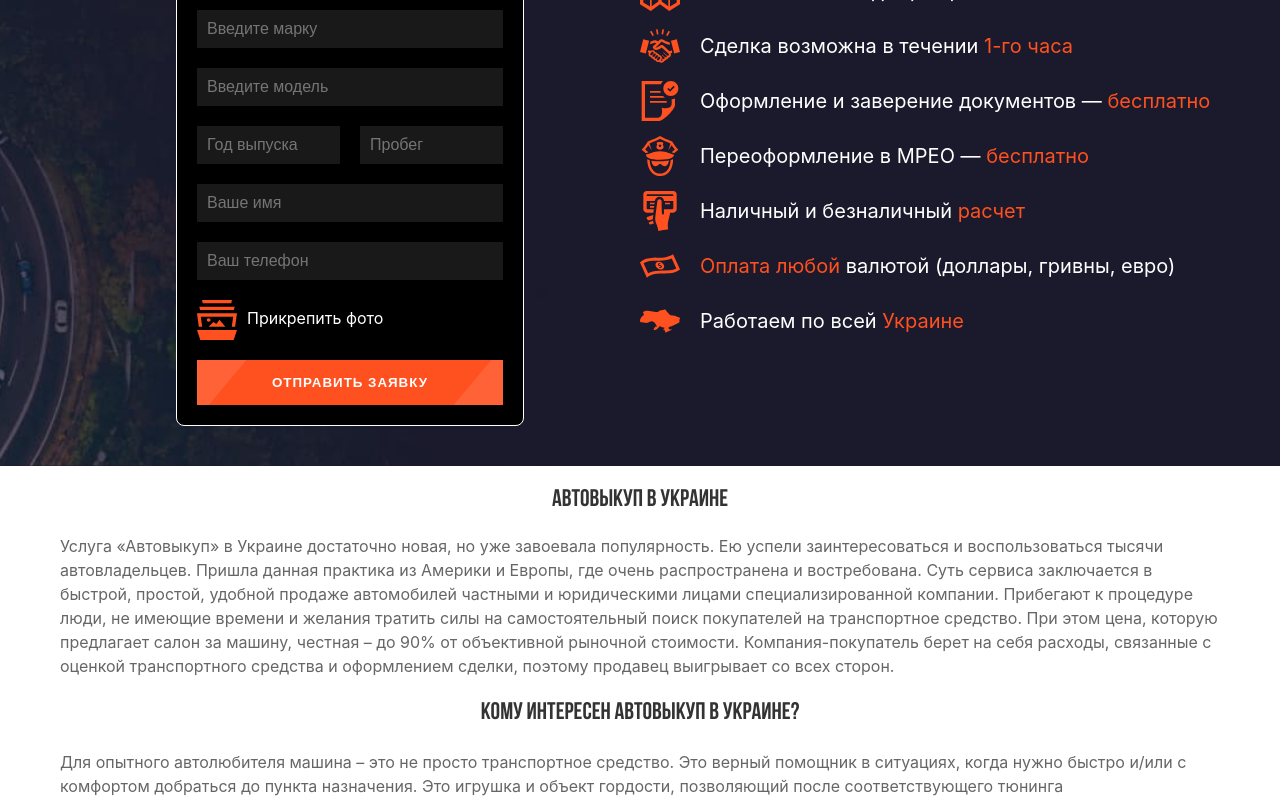
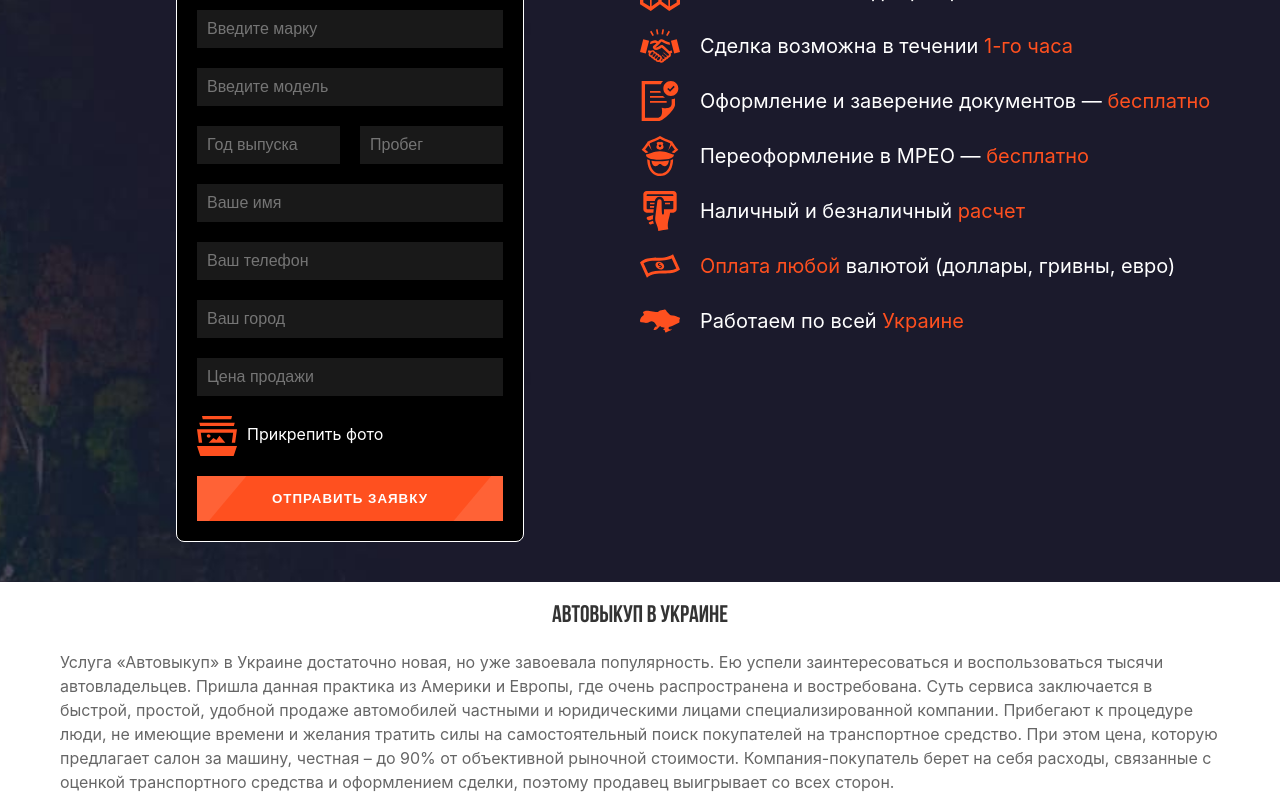
Before and after one commit to FreeDOSSS/AvtoSale, a Next.js app: page / in a window 1280 px wide. Shown: the part 1544-2344 px from the top of the page. Built offline with nearby package versions, Linux system fonts and the light colour scheme.

Commit message:
new field

```diff
--- a/package.json
+++ b/package.json
@@ -27,7 +27,7 @@
     "@zeit/next-sass": "^1.0.1",
     "axios": "^0.19.2",
     "clsx": "^1.1.0",
-    "next": "^9.2.1",
+    "next": "^9.3.4",
     "next-compose-plugins": "^2.2.0",
     "nextjs-fonts": "^0.22.0",
     "node-sass": "^4.13.1",
--- a/src/components/Calc/Calc.jsx
+++ b/src/components/Calc/Calc.jsx
@@ -1,10 +1,8 @@
-import * as style from "./Calc.module.scss";
-
-import React, { useEffect, useState } from "react";
-
+import React, { useState } from "react";
 import Container from "../Container";
 import sendTelegram from "./../../helpers/sendTelegramMes";
 import sendTelegramPhoto from "./../../helpers/sendTelegramPhoto";
+import * as style from "./Calc.module.scss";
 
 function Calc() {
   const [firma, setFirma] = useState("");
@@ -13,12 +11,14 @@ function Calc() {
   const [km, setKm] = useState("");
   const [name, setName] = useState("");
   const [phone, setPhone] = useState("");
+  const [sity, setSity] = useState("");
+  const [payment, setPayment] = useState("");
 
   const [file, setFile] = useState(null);
 
   const [errFile, setErrFile] = useState(null);
 
-  const hendlerForm = evt => {
+  const hendlerForm = (evt) => {
     evt.preventDefault();
 
     const { target } = evt;
@@ -26,32 +26,40 @@ function Calc() {
     const fields = [
       {
         name: "Марка",
-        value: firma
+        value: firma,
       },
       {
         name: "Модель",
-        value: model
+        value: model,
       },
       {
         name: "Год выпуска",
-        value: year
+        value: year,
       },
       {
         name: "Пробег",
-        value: km
+        value: km,
       },
       {
         name: "Имя",
-        value: name
+        value: name,
       },
       {
         name: "Телефон",
-        value: phone
-      }
+        value: phone,
+      },
+      {
+        name: "Город",
+        value: sity,
+      },
+      {
+        name: "Цена",
+        value: payment,
+      },
     ];
     const { files } = target.photo;
     if (!errFile) {
-      sendTelegram(fields).then(res => {
+      sendTelegram(fields).then((res) => {
         if (res === 200) {
           setFirma("");
           setPhone("");
@@ -60,6 +68,8 @@ function Calc() {
           setYear("");
           setModel("");
           setFile("");
+          setSity("");
+          setPayment("");
           UIkit.modal.dialog(
             `<h2 style="padding: 10px; text-align: center ">Заявка успешно отправлена!</h2><div class="uk-modal-footer uk-text-right"> <button class="uk-button ${style.button} uk-modal-close" autofocus="">Ok</button> </div> `
           );
@@ -95,6 +105,14 @@ function Calc() {
       case "phone":
         setPhone(value);
         break;
+      case "payment":
+        setPayment(value);
+        break;
+      case "sity":
+        setSity(value);
+        break;
+      default:
+        return;
     }
   };
 
@@ -188,6 +206,24 @@ function Calc() {
             className={style.field}
             placeholder="Ваш телефон"
           />
+          <input
+            type="text"
+            required
+            name="sity"
+            value={sity}
+            onChange={hendlerInput}
+            className={style.field}
+            placeholder="Ваш город"
+          />
+          <input
+            type="text"
+            required
+            name="payment"
+            value={payment}
+            onChange={hendlerInput}
+            className={style.field}
+            placeholder="Цена продажи"
+          />
 
           <div className={style.fileList}>
             <label className={style.label}>
@@ -271,7 +307,7 @@ function Calc() {
               <use href="#police"></use>
             </svg>
             <p>
-            Переоформление в МРЕО —{" "}
+              Переоформление в МРЕО —{" "}
               <span className={style.accent}>бесплатно</span>
             </p>
           </li>
--- a/src/pages/Calc/style.scss
+++ b/src/pages/Calc/style.scss
@@ -26,6 +26,8 @@
     "km"
     "name"
     "phone"
+    "sity"
+    "payment"
     "file"
     "submit";
 
@@ -70,6 +72,12 @@
 }
 .field[name="phone"] {
   grid-area: phone;
+}
+.field[name="sity"] {
+  grid-area: sity;
+}
+.field[name="payment"] {
+  grid-area: payment;
 }
 .fileList {
   grid-area: file;
@@ -185,6 +193,7 @@
       "firm model"
       "year km"
       "name phone"
+      "sity payment"
       "file submit";
     &Wrp {
       padding-top: 12%;
```
Also changed, not shown: src/pages/Calc/index.js (+52 -14 lines), 1 other file (tests, documents, lock files or other folders).
